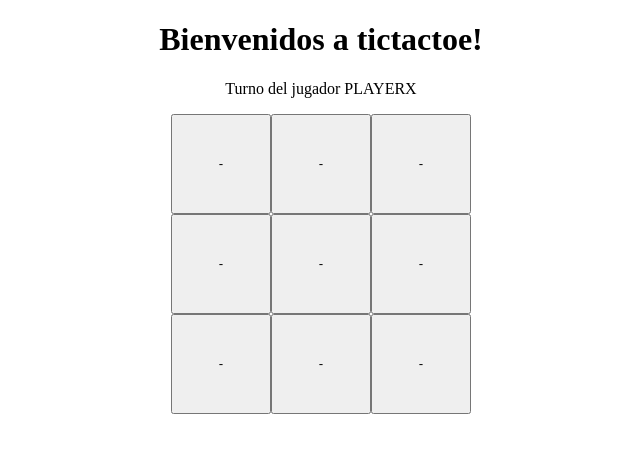
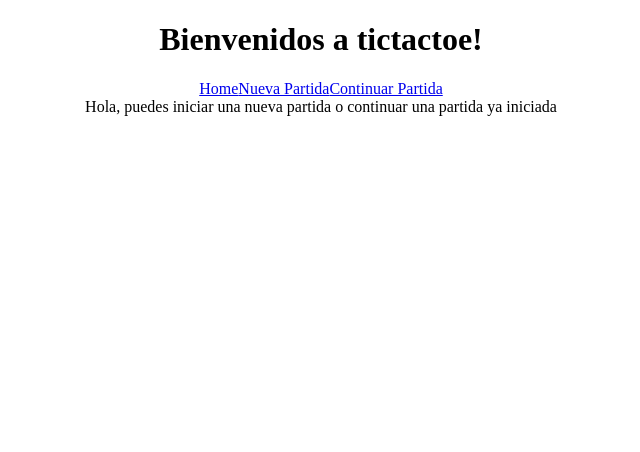
Before and after one commit to arubiodelrio/tictactoe, an Angular app: page /index in a window 1280 px wide. Before the commit this address led to /. Shown: the top 452 px of the page, without its empty margins (319-959 px from the left). Built offline with nearby package versions, Linux system fonts and the light colour scheme.

Commit message:
Añadimos las routes, la barra de navegación y el index component con el mensaje de bievenida

```diff
--- a/src/app/app.component.html
+++ b/src/app/app.component.html
@@ -3,8 +3,10 @@
   <h1>
     Bienvenidos a {{ title }}!
   </h1>
-  <app-game></app-game>
+  <nav>
+    <a routerLink="/index" routerLinkActive="active">Home</a>
+    <a routerLink="/new" routerLinkActive="active">Nueva Partida</a>
+    <a routerLink="/continue" routerLinkActive="active">Continuar Partida</a>
+  </nav>
+  <router-outlet></router-outlet>
 </div>
-
-
-<router-outlet></router-outlet>
--- a/src/app/app.module.ts
+++ b/src/app/app.module.ts
@@ -4,15 +4,42 @@ import { NgModule } from '@angular/core';
 import { AppRoutingModule } from './app-routing.module';
 import { AppComponent } from './app.component';
 import { GameModule } from './game/game.module';
+import { IndexComponent } from './index/index.component';
+import { GameComponent } from './game/game/game.component';
+import { RouterModule, Routes } from '@angular/router';
+
+const appRoutes:Routes = [
+  {
+      path:'index',
+      component: IndexComponent
+  },
+  {
+    path:'new',
+    component: GameComponent
+  },
+  {
+    path:'continue',
+    component: GameComponent,
+    data:{continue:true}
+  },
+  {
+    path:'',
+    redirectTo:'/index',
+    pathMatch:'full'
+  }
+];
+
 
 @NgModule({
   declarations: [
-    AppComponent
+    AppComponent,
+    IndexComponent
   ],
   imports: [
     BrowserModule,
     AppRoutingModule,
-    GameModule
+    GameModule,
+    RouterModule.forRoot(appRoutes)
   ],
   providers: [],
   bootstrap: [AppComponent]
--- a/src/app/game/game/game.component.ts
+++ b/src/app/game/game/game.component.ts
@@ -1,4 +1,6 @@
 import { Component, OnInit } from '@angular/core';
+import { ActivatedRoute } from '@angular/router';
+import { StateService } from '../state.service';
 
 @Component({
   selector: 'app-game',
@@ -7,7 +9,22 @@ import { Component, OnInit } from '@angular/core';
 })
 export class GameComponent implements OnInit {
 
-  constructor() { }
+  constructor(route: ActivatedRoute, stateService:StateService) {
+    if(route.snapshot.data.continue)
+    {
+        stateService.state.turn ="PLAYER0";
+        stateService.state.values= [
+            ["X","X","-"],
+            ["X","0","-"],
+            ["0","0","-"]
+          ];
+    }
+    else
+    {
+        stateService.reset();
+    }
+
+  }
 
   ngOnInit() {
   }
--- /dev/null
+++ b/src/app/index/index.component.html
@@ -0,0 +1 @@
+<div>Hola, puedes iniciar una nueva partida o continuar una partida ya iniciada</div>
--- /dev/null
+++ b/src/app/index/index.component.ts
@@ -0,0 +1,15 @@
+import { Component, OnInit } from '@angular/core';
+
+@Component({
+  selector: 'app-index',
+  templateUrl: './index.component.html',
+  styleUrls: ['./index.component.css']
+})
+export class IndexComponent implements OnInit {
+
+  constructor() { }
+
+  ngOnInit() {
+  }
+
+}
```
Also changed, not shown: src/app/index/index.component.css (added), 2 other files (tests, documents, lock files or other folders).
